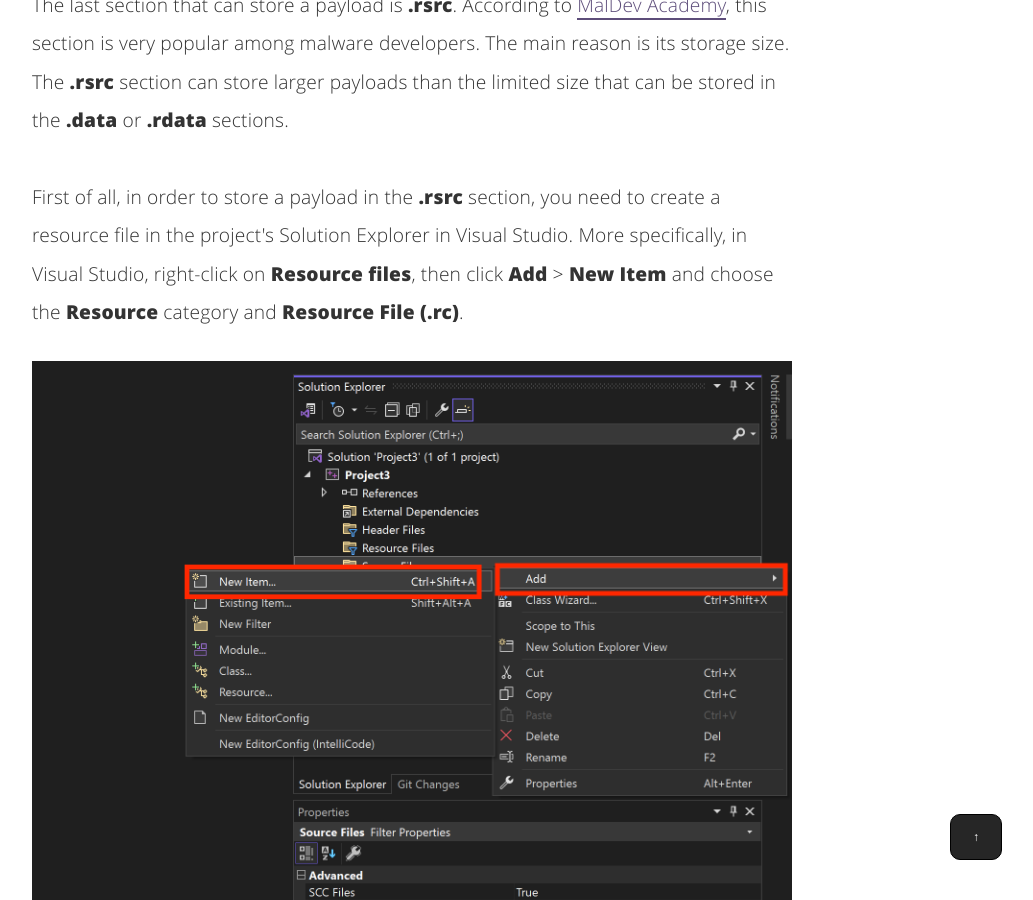
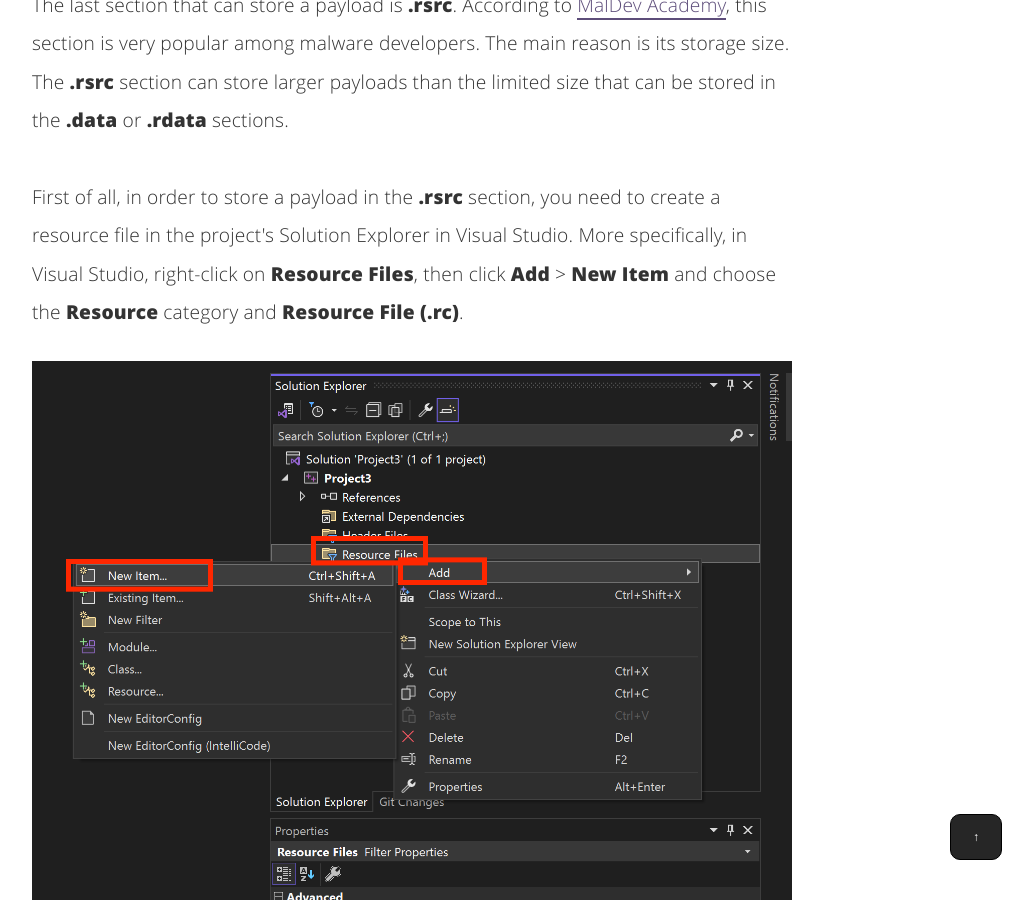
Before and after one commit to nickvourd/nickvourd.github.io, a Jekyll site: the page built from _posts/2024-04-21-the-anatomy-of-pe.md, in a window 1280 px wide and 900 px high, scrolled down 12807 px. Shown: the whole window, without its empty margins (228-1261 px from the left). Built offline with Jekyll 4.4.1, drawn with Linux system fonts in a browser that asks for light colours.

Commit message:
Edit the anatomy of PE

```diff
--- a/_posts/2024-04-21-the-anatomy-of-pe.md
+++ b/_posts/2024-04-21-the-anatomy-of-pe.md
@@ -363,7 +363,7 @@ int main() {
 
 <h4>.rsrc Section</h4>
 
-<p>The last section that can store a payload is <b>.rsrc</b>. According to <a href="https://maldevacademy.com/">MalDev Academy</a>, this section is very popular among malware developers. The main reason is its storage size. The <b>.rsrc</b> section can store larger payloads than the limited size that can be stored in the <b>.data</b> or <b>.rdata</b> sections.<br /><br />First of all, in order to store a payload in the <b>.rsrc</b> section, you need to create a resource file in the project's Solution Explorer in Visual Studio. More specifically, in Visual Studio, right-click on <b>Resource files</b>, then click <b>Add</b> > <b>New Item</b> and choose the <b>Resource</b> category and <b>Resource File (.rc)</b>.</p>
+<p>The last section that can store a payload is <b>.rsrc</b>. According to <a href="https://maldevacademy.com/">MalDev Academy</a>, this section is very popular among malware developers. The main reason is its storage size. The <b>.rsrc</b> section can store larger payloads than the limited size that can be stored in the <b>.data</b> or <b>.rdata</b> sections.<br /><br />First of all, in order to store a payload in the <b>.rsrc</b> section, you need to create a resource file in the project's Solution Explorer in Visual Studio. More specifically, in Visual Studio, right-click on <b>Resource Files</b>, then click <b>Add</b> > <b>New Item</b> and choose the <b>Resource</b> category and <b>Resource File (.rc)</b>.</p>
 
 <img src="/assets/img/post-img/21-04-2024/create-resource-file-1.png" class="post-images" alt="create-resource-file-1">
 
```
Also changed, not shown: assets/img/post-img/21-04-2024/create-resource-file-1.png.
